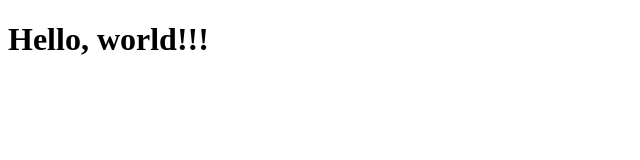
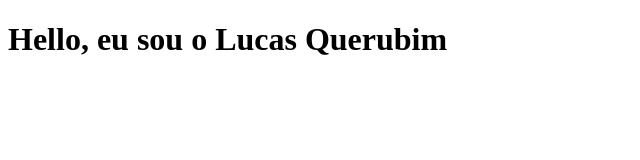
Before and after one commit to lquerubimx/html-css, a plain HTML site: page html/index.html in a window 1280 px wide. Shown: the whole page, without its empty margins (0-640 px from the left). Drawn offline with Linux system fonts and the light colour scheme.

Commit message:
Update index.html

```diff
--- a/html/index.html
+++ b/html/index.html
@@ -4,9 +4,9 @@
     <meta charset="UTF-8">
     <meta http-equiv="X-UA-Compatible" content="IE=edge">
     <meta name="viewport" content="width=device-width, initial-scale=1.0">
-    <title>Hello World!</title>
+    <title>Página pessoal de Lucas Querubim</title>
 </head>
 <body>
-    <h1>Hello, world!!!</h1>
+    <h1>Hello, eu sou o Lucas Querubim</h1>
 </body>
 </html>
```
